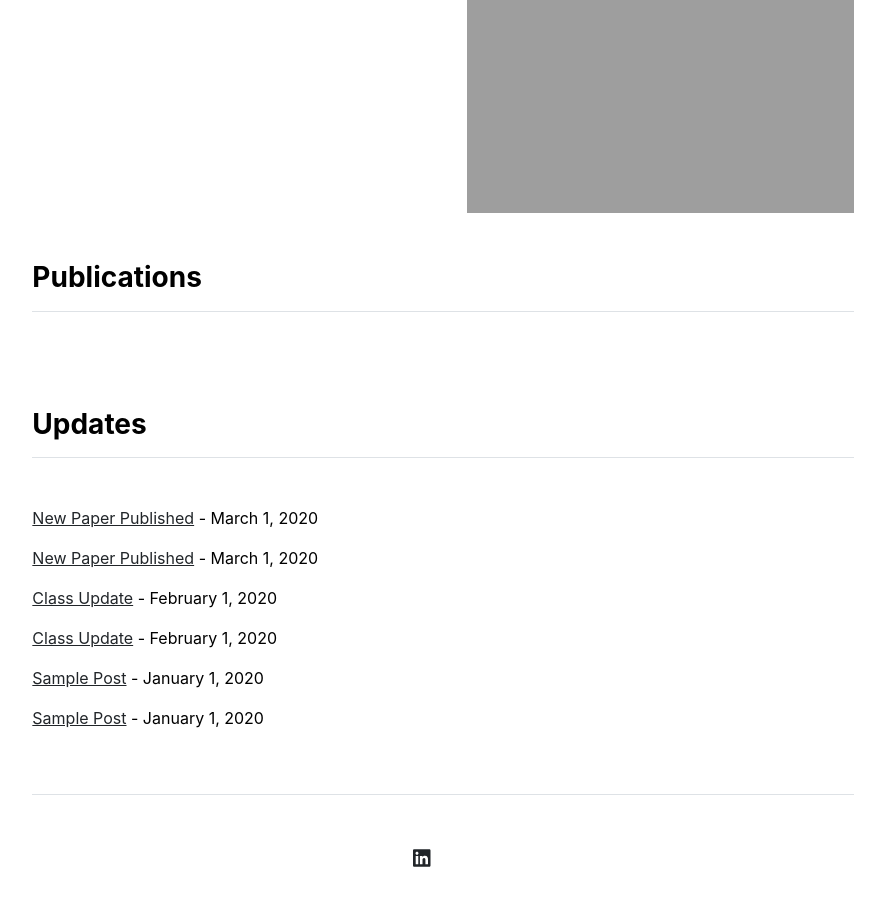
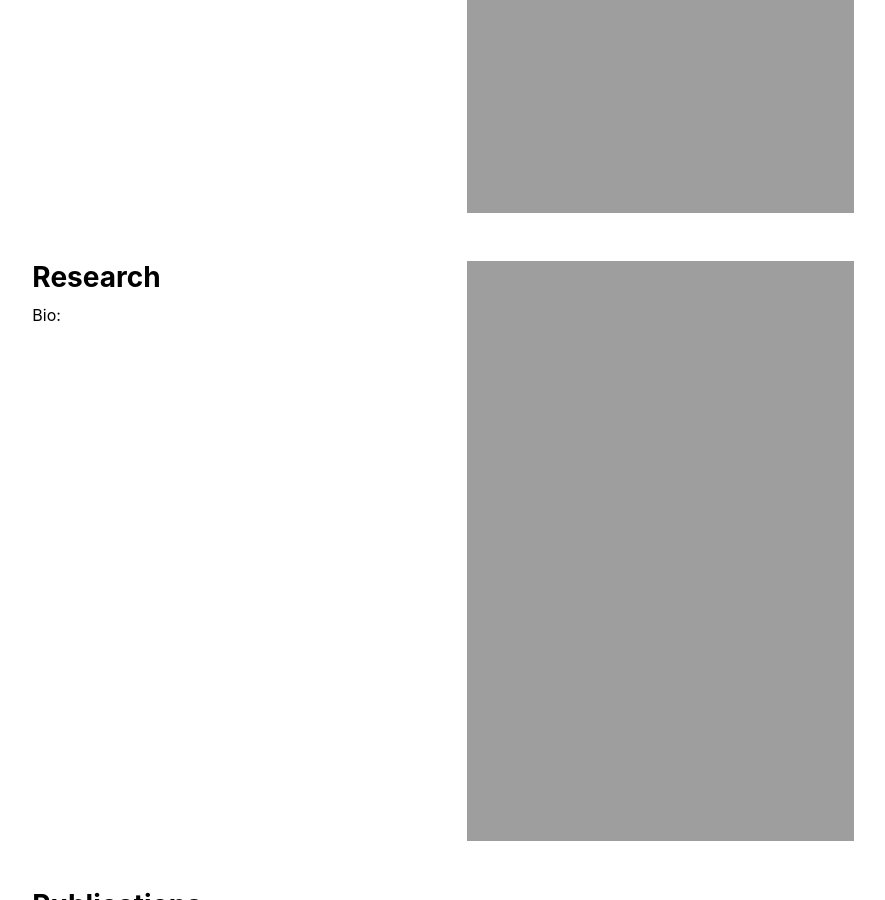
Before and after one commit to clrliu/clrliu.github.io, a Jekyll site: the page built from index.md, in a window 1280 px wide and 900 px high, scrolled down 540 px. Shown: the whole window, without its empty margins (197-1082 px from the left). Built offline with Jekyll 4.4.1, drawn with Linux system fonts in a browser that asks for light colours.

Commit message:
Update home.html

```diff
--- a/_layouts/home.html
+++ b/_layouts/home.html
@@ -1,6 +1,17 @@
 ---
 layout: default
 ---
+
+<div class="row g-5 mb-5">
+  <div class="col-md-6">
+    <h3 class="fw-bold">Research</h3>
+    {{ content }}
+  </div>
+  <div class="col-md-6">
+    <img src="{{ site.github.url }}/assets/img/home.jpg" alt="Home" width="100%">
+    <img src="{{ site.github.url }}/assets/img/home.jpg" alt="Home" width="100%">
+  </div>
+</div>
 
 <div class="row g-5 mb-5">
   <div class="col-md-6">
```
